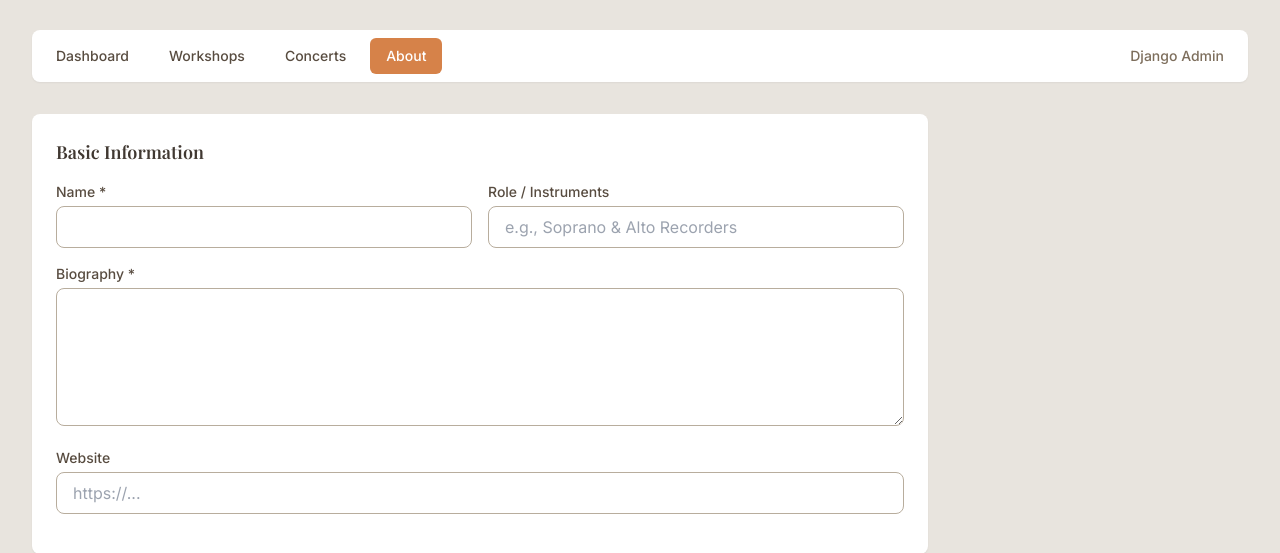
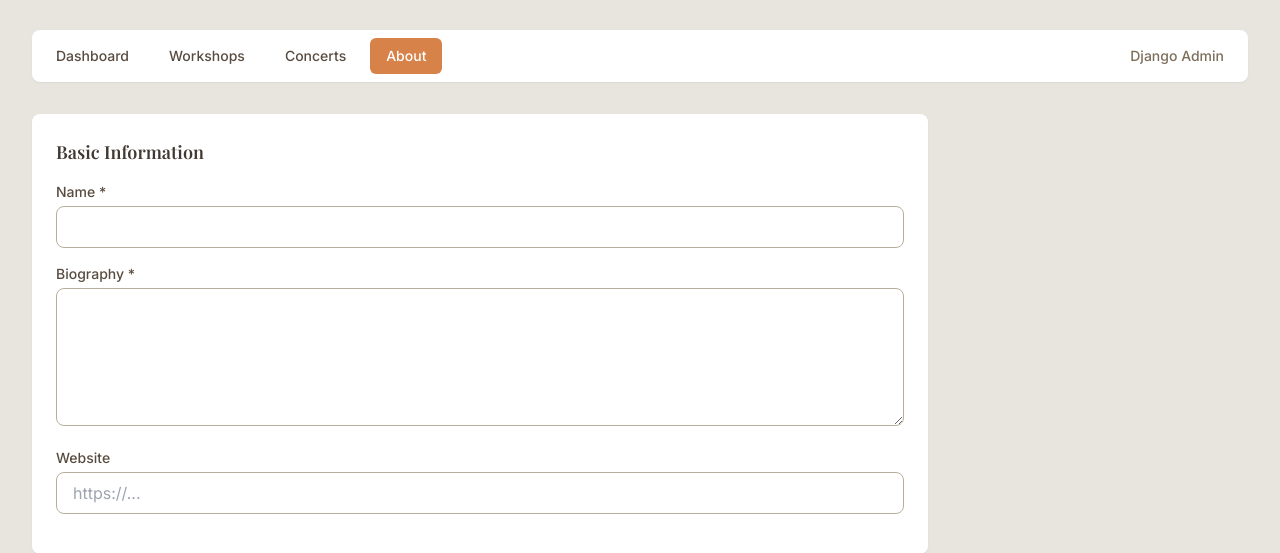
Before and after one commit to polyphonica/polyphonicarecordertrio, a Django app: page /about/staff/musicians/add/ in a window 1280 px wide. Shown: the part 154-707 px from the top of the page. Run offline with Django 5.2, Linux system fonts and the light colour scheme; a user stored in the database is signed in; tables that the repository leaves empty hold one stand-in row (values such as "Sample post"); parts of the project's set-up code (start-up, migrations or seed data) failed here and were passed over; some libraries are stand-ins or nearby versions; some web fonts are replaced.

Commit message:
Remove role/instruments field from PlayerBio model
Co-Authored-By: Claude Opus 4.5 <noreply@anthropic.com>

```diff
--- a/about/admin.py
+++ b/about/admin.py
@@ -15,7 +15,7 @@ class TrioInfoAdmin(admin.ModelAdmin):
 
 @admin.register(PlayerBio)
 class PlayerBioAdmin(admin.ModelAdmin):
-    list_display = ['name', 'role', 'display_order', 'is_active']
+    list_display = ['name', 'display_order', 'is_active']
     list_filter = ['is_active']
     list_editable = ['display_order', 'is_active']
     search_fields = ['name', 'bio']
--- a/about/models.py
+++ b/about/models.py
@@ -29,7 +29,6 @@ class TrioInfo(models.Model):
 class PlayerBio(models.Model):
     """Individual player biographies."""
     name = models.CharField(max_length=100)
-    role = models.CharField(max_length=100, blank=True, help_text="e.g., 'Soprano & Alto Recorders'")
     bio = models.TextField(help_text="Player biography")
     photo = models.ImageField(upload_to='players/', blank=True, null=True)
     website = models.URLField(blank=True)
--- a/about/staff_views.py
+++ b/about/staff_views.py
@@ -24,7 +24,7 @@ class PlayerBioForm(forms.ModelForm):
 
     class Meta:
         model = PlayerBio
-        fields = ['name', 'role', 'bio', 'photo', 'website', 'display_order', 'is_active']
+        fields = ['name', 'bio', 'photo', 'website', 'display_order', 'is_active']
         widgets = {
             'bio': forms.Textarea(attrs={'rows': 5}),
         }
--- a/templates/about/index.html
+++ b/templates/about/index.html
@@ -53,10 +53,7 @@
                 {% endif %}
 
                 <div class="p-6">
-                    <h3 class="text-xl font-serif font-semibold text-primary-900 mb-1">{{ player.name }}</h3>
-                    {% if player.role %}
-                        <p class="text-accent-600 text-sm font-medium mb-4">{{ player.role }}</p>
-                    {% endif %}
+                    <h3 class="text-xl font-serif font-semibold text-primary-900 mb-3">{{ player.name }}</h3>
                     <div class="text-primary-600 text-sm leading-relaxed">
                         {{ player.bio|linebreaks }}
                     </div>
--- a/templates/about/staff/player_form.html
+++ b/templates/about/staff/player_form.html
@@ -31,18 +31,10 @@
     <div class="bg-white rounded-lg shadow-sm p-6 mb-6">
         <h2 class="text-lg font-semibold text-primary-900 mb-4">Basic Information</h2>
 
-        <div class="grid grid-cols-1 md:grid-cols-2 gap-4 mb-4">
-            <div>
-                <label for="id_name" class="block text-sm font-medium text-primary-700 mb-1">Name *</label>
-                <input type="text" name="name" id="id_name" value="{{ form.name.value|default:'' }}" required
-                       class="w-full px-4 py-2 border border-primary-300 rounded-lg focus:ring-2 focus:ring-accent-500 focus:border-accent-500">
-            </div>
-            <div>
-                <label for="id_role" class="block text-sm font-medium text-primary-700 mb-1">Role / Instruments</label>
-                <input type="text" name="role" id="id_role" value="{{ form.role.value|default:'' }}"
-                       placeholder="e.g., Soprano & Alto Recorders"
-                       class="w-full px-4 py-2 border border-primary-300 rounded-lg focus:ring-2 focus:ring-accent-500 focus:border-accent-500">
-            </div>
+        <div class="mb-4">
+            <label for="id_name" class="block text-sm font-medium text-primary-700 mb-1">Name *</label>
+            <input type="text" name="name" id="id_name" value="{{ form.name.value|default:'' }}" required
+                   class="w-full px-4 py-2 border border-primary-300 rounded-lg focus:ring-2 focus:ring-accent-500 focus:border-accent-500">
         </div>
 
         <div class="mb-4">
--- a/templates/about/staff/player_list.html
+++ b/templates/about/staff/player_list.html
@@ -18,7 +18,6 @@
                 <tr>
                     <th class="px-6 py-3 text-left text-xs font-medium text-primary-500 uppercase tracking-wider">Photo</th>
                     <th class="px-6 py-3 text-left text-xs font-medium text-primary-500 uppercase tracking-wider">Name</th>
-                    <th class="px-6 py-3 text-left text-xs font-medium text-primary-500 uppercase tracking-wider">Role</th>
                     <th class="px-6 py-3 text-left text-xs font-medium text-primary-500 uppercase tracking-wider">Order</th>
                     <th class="px-6 py-3 text-left text-xs font-medium text-primary-500 uppercase tracking-wider">Status</th>
                     <th class="px-6 py-3 text-right text-xs font-medium text-primary-500 uppercase tracking-wider">Actions</th>
@@ -42,9 +41,6 @@
                         <a href="{% url 'about:staff_player_edit' player.pk %}" class="font-medium text-primary-900 hover:text-accent-600">
                             {{ player.name }}
                         </a>
-                    </td>
-                    <td class="px-6 py-4 whitespace-nowrap text-sm text-primary-600">
-                        {{ player.role|default:"-" }}
                     </td>
                     <td class="px-6 py-4 whitespace-nowrap text-sm text-primary-600">
                         {{ player.display_order }}
```
Also changed, not shown: about/migrations/0003_remove_role_field.py (added).
